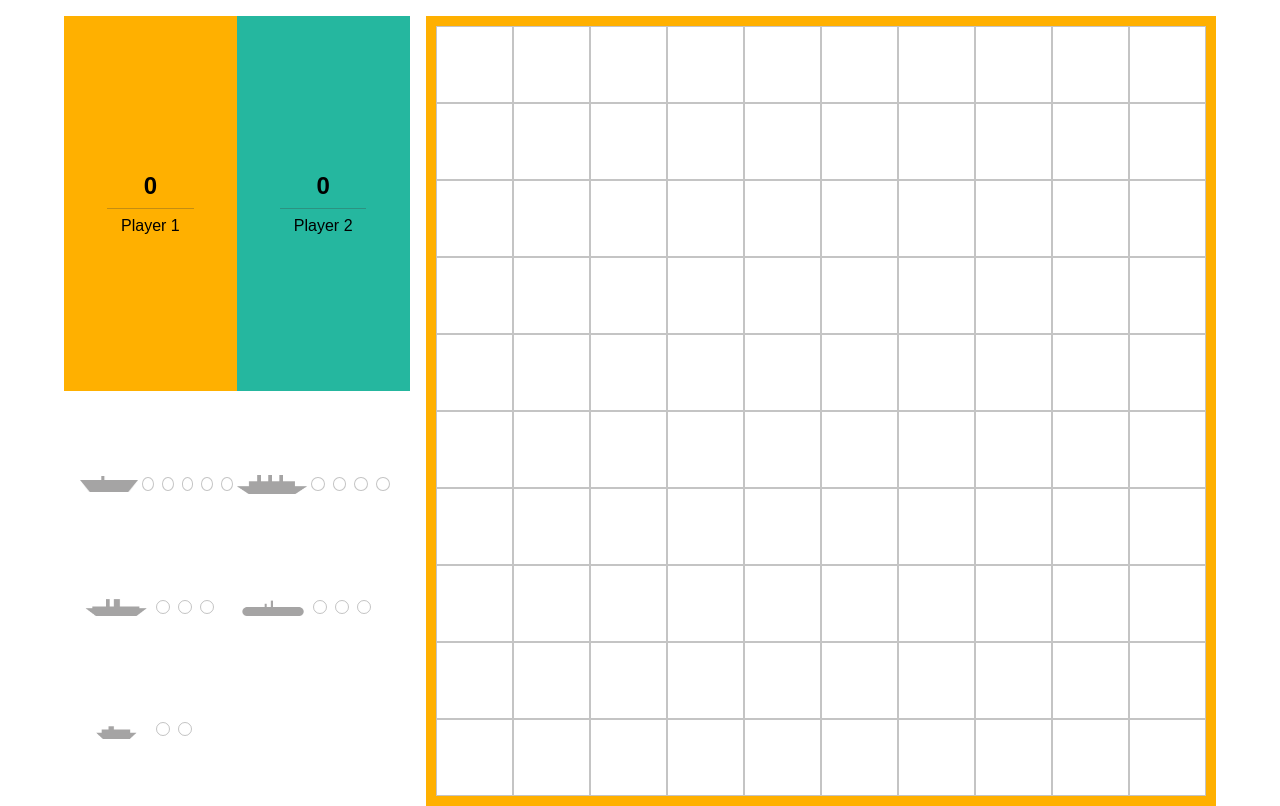
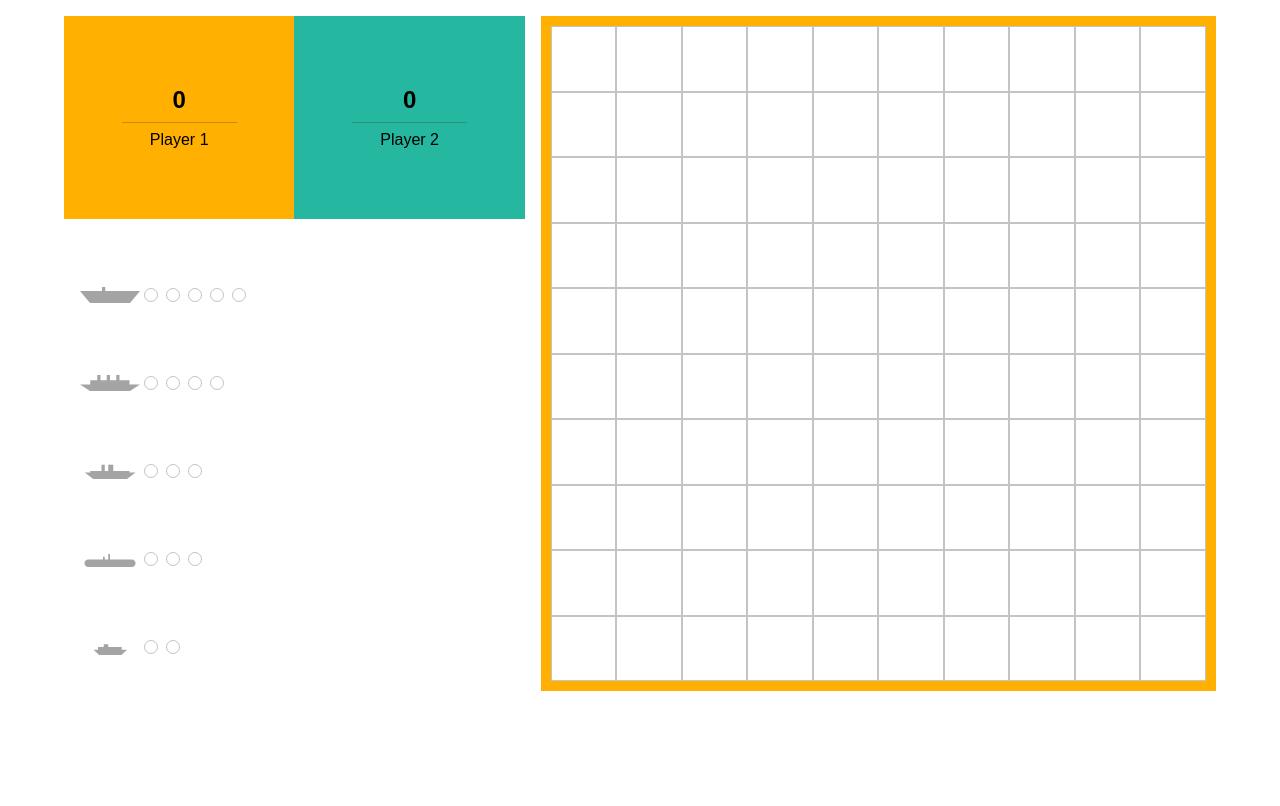
Before and after one commit to evgeniisidorov/battleship, a React (Create React App) app: page / in a window 1280 px wide. Built offline with nearby package versions, Linux system fonts and the light colour scheme.

Commit message:
Added desktop styles.

```diff
--- a/src/index.css
+++ b/src/index.css
@@ -84,7 +84,7 @@
     align-items: center;
   }
   .shiplist-item__image {
-    width: 72px;
+    width: 60px;
     height: 24px;
     background-size: 100%;
     background-repeat: no-repeat;
@@ -117,10 +117,11 @@
 @media screen and (min-width: 768px) {
   .app {
     display: grid;
-    grid-row: auto auto auto;
-    grid-template-columns: 30% 70%;
+    grid-template-rows: 30% 70%;
+    grid-template-columns: 40% 60%;
     grid-gap: 16px;
     width: 90vw;
+    height: calc(0.6 * 90vw - 16px);
     margin: 16px auto 0;
   }
   .counter {
@@ -129,23 +130,25 @@
   }
   .shiplist {
     grid-column: 1;
-    grid-row-start: 2;
-    grid-row-end: 3;
+    grid-row: 2;
+    display: flex;
+    flex-direction: column;
+    justify-content: space-around;
   }
   .battlefield {
     grid-row-start: 1;
-    grid-row-end: 3;
+    grid-row-end: 2;
     grid-column: 2;
-    width: calc(0.7 * 90vw - 16px);
-    height: calc(0.7 * 90vw - 16px);
+    width: calc(0.6 * 90vw - 16px);
+    height: calc(0.6 * 90vw - 16px);
   }
 }
 
 @media screen and (min-width: 480px) and (max-width: 768px) {
   .app {
     display: grid;
-    grid-row: auto auto;
-    grid-template-columns: 50% 50%;
+    grid-template-rows: auto auto;
+    grid-template-columns: 40% 60%;
     grid-gap: 16px;
     width: 90vw;
     margin: 16px auto 0;
@@ -184,4 +187,8 @@
   .shiplist {
     order: 3;
   }
+  .shiplist-item__image {
+    width: 36px;
+    height: 16px;
+  }
 }
```
